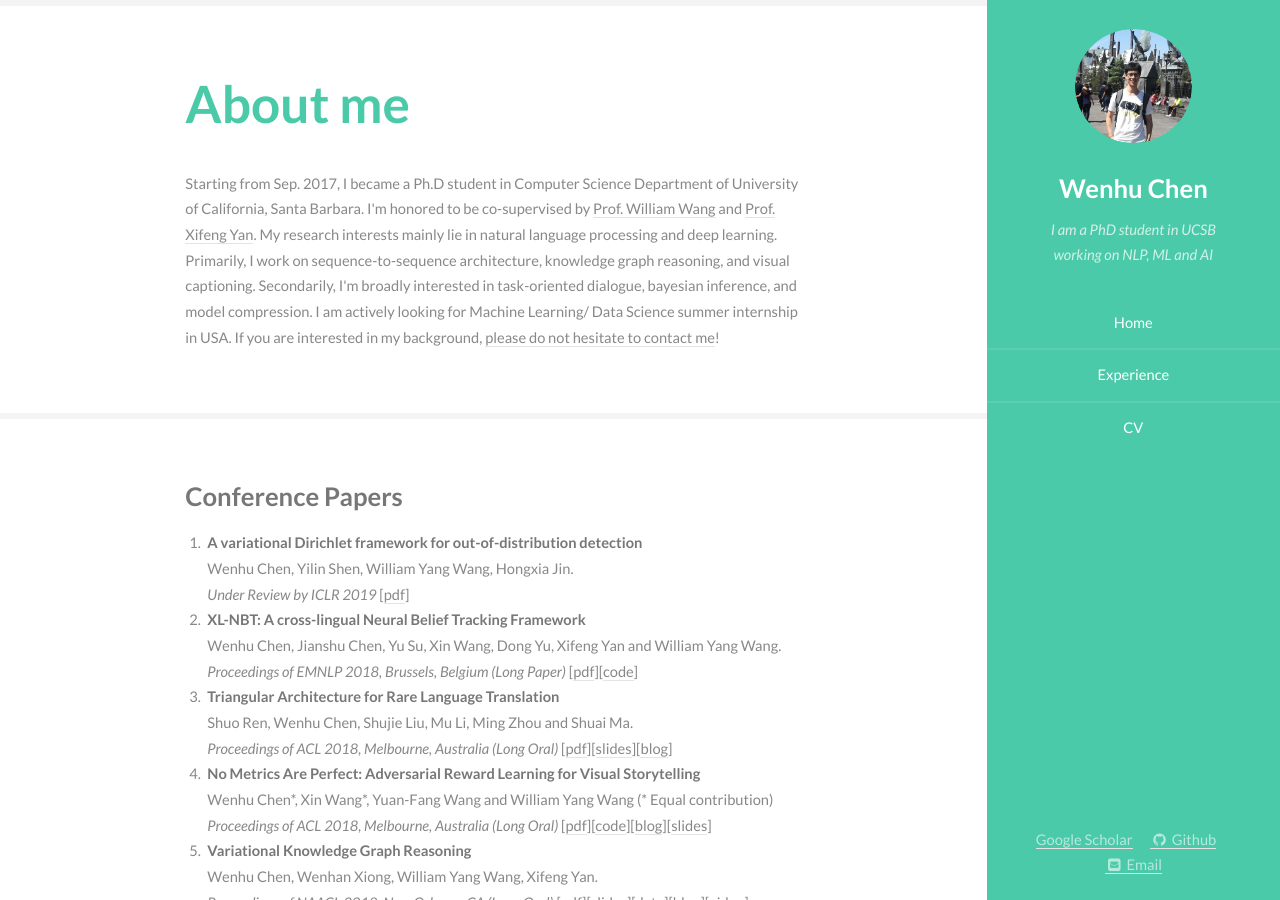
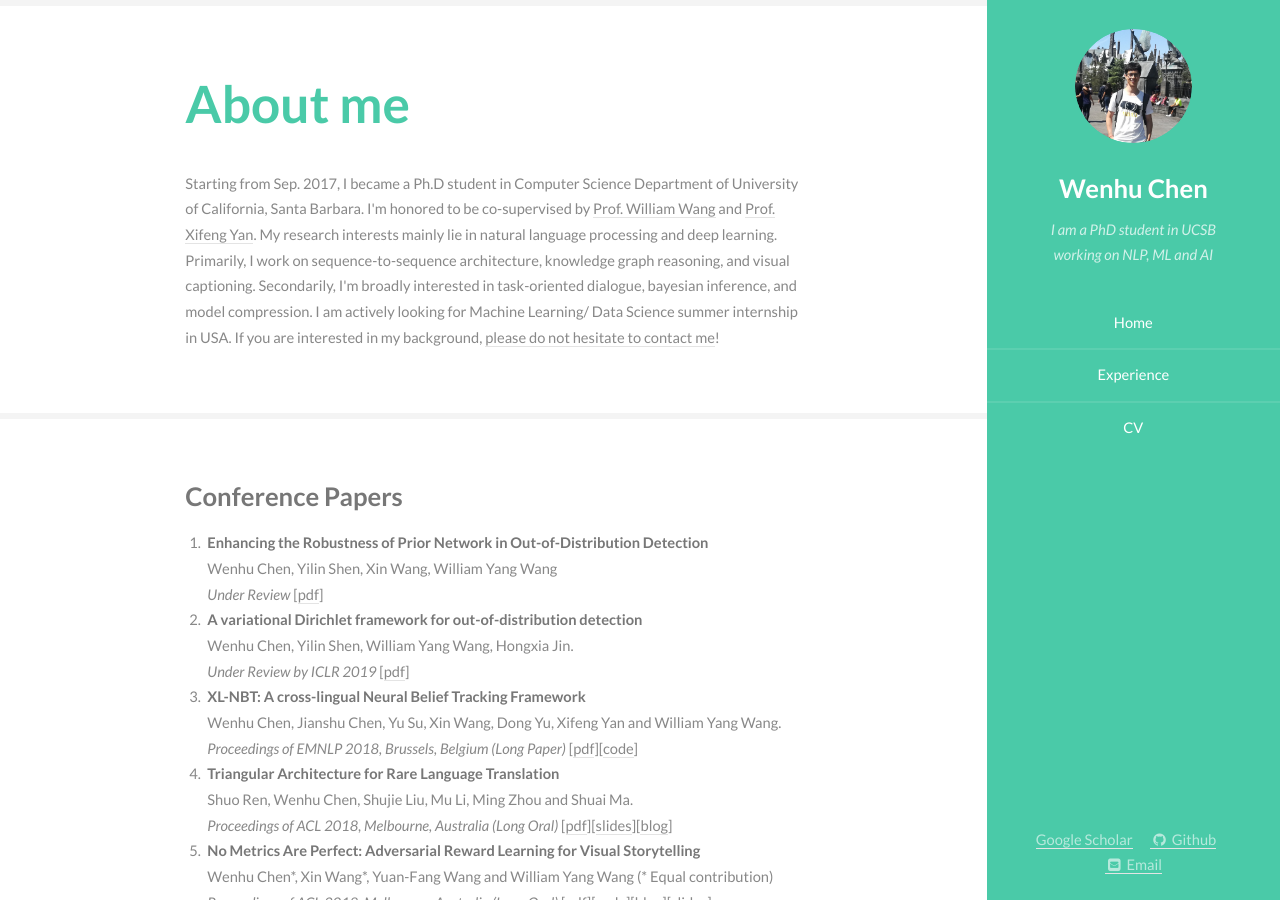
Before and after one commit to wenhuchen/wenhuchen.github.io, a Jekyll site: the page built from index.html, in a window 1280 px wide and 900 px high. Built offline with Jekyll 4.4.1, drawn with Linux system fonts in a browser that asks for light colours.

Commit message:
add one paper

```diff
--- a/index.html
+++ b/index.html
@@ -28,6 +28,11 @@ th,td {
         <div class="container">
         <h3>Conference Papers</h3>
 <ol>
+<li><strong> Enhancing the Robustness of Prior Network in Out-of-Distribution
+  Detection  <a span style="color: #009900;"></a></strong><br>
+    Wenhu Chen, Yilin Shen, Xin Wang, William Yang Wang<br>
+    <em>Under Review </em> [<a href="">pdf</a>]
+</li>
 <li><strong> A variational Dirichlet framework for out-of-distribution detection  <a span style="color: #009900;"></a></strong><br>
     Wenhu Chen, Yilin Shen, William Yang Wang, Hongxia Jin.<br>
     <em>Under Review by ICLR 2019 </em> [<a href="https://openreview.net/forum?id=ByxmXnA9FQ">pdf</a>]
```
Also changed, not shown: 1 other file.
